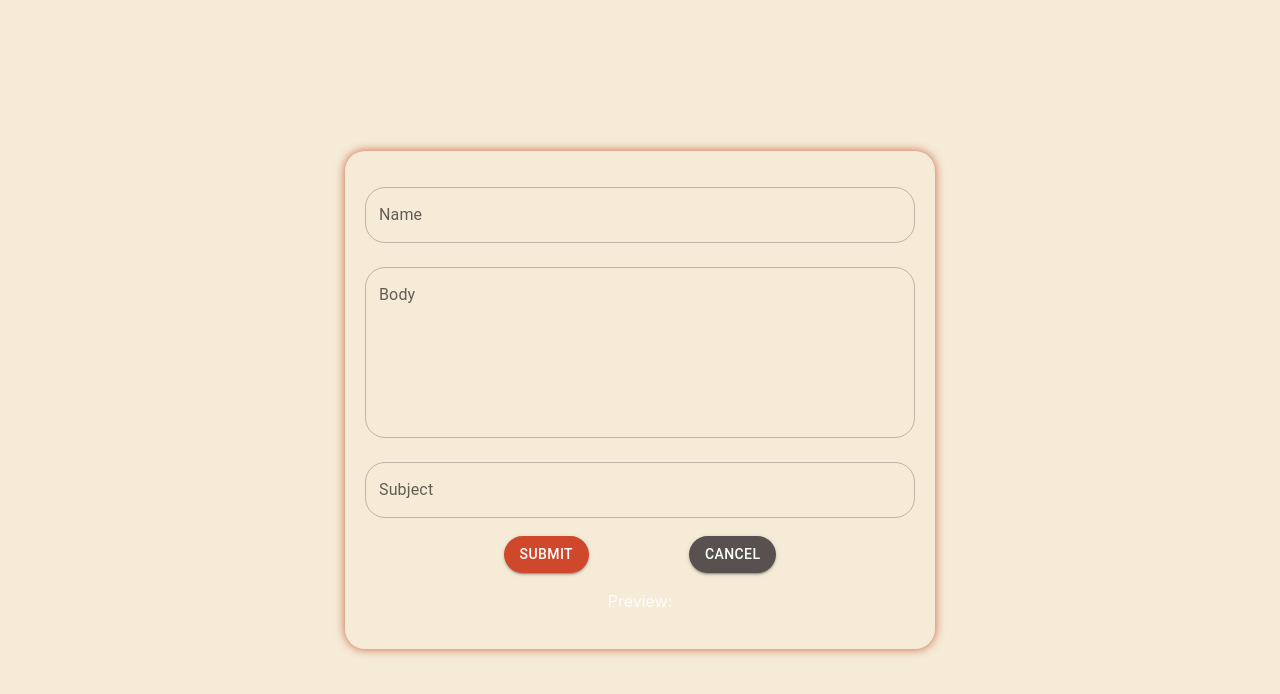
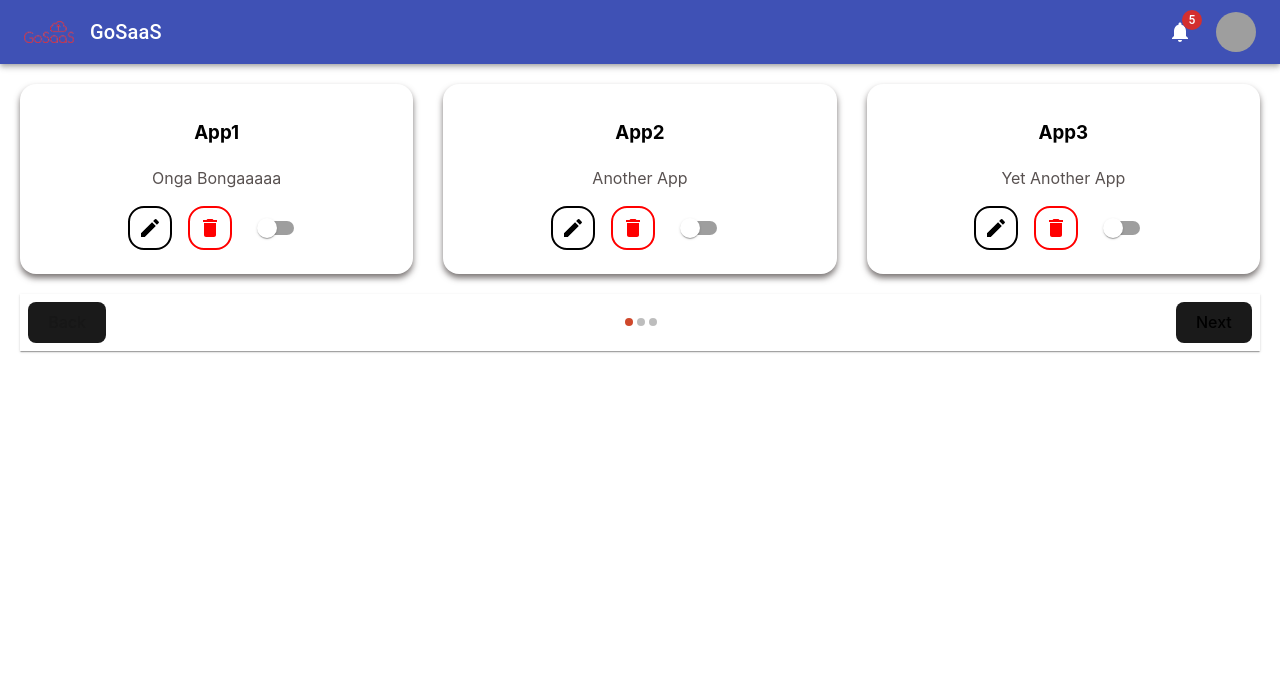
Before and after one commit to HamnaWahid/NotificationManagerApp, a React (Vite) app: page /Dashboard in a window 1280 px wide. Shown: the top 694 px of the page. Built offline with nearby package versions, Linux system fonts and the light colour scheme; grey boxes are pictures that could not be loaded.

Commit message:
app bar + routes

```diff
--- a/package.json
+++ b/package.json
@@ -15,9 +15,11 @@
     "@mui/icons-material": "^5.14.7",
     "@mui/material": "^5.14.7",
     "@mui/system": "^5.14.7",
+    "@types/react-router-dom": "^5.3.3",
     "@types/styled-components": "^5.1.26",
     "react": "^18.2.0",
     "react-dom": "^18.2.0",
+    "react-router-dom": "^6.15.0",
     "styled-components": "^6.0.7"
   },
   "devDependencies": {
--- a/src/App.css
+++ b/src/App.css
@@ -1,10 +1,10 @@
 /* App.css */
 #root {
-  max-width: 1280px;
-  margin: 0 auto;
-  padding: 2rem;
-  text-align: center;
-  background-color: #f5ebd6; /* Add this line */
+  /* max-width: 1280px; */
+  /* margin: 0 auto; */
+  /* padding: 2rem; */
+  /* text-align: center; */
+  background-color: white;
 }
 
 .card {
--- a/src/App.tsx
+++ b/src/App.tsx
@@ -1,37 +1,13 @@
-import { useState } from 'react';
-import NotificationEdit from '../src/pages/NotificationEdit'; // Import the NewFormComponent
-// import Dashboard from './pages/Dashboard/Dashboard';
 import './App.css';
-// import LoginPage from './pages/Login/Login';
-// import Loading from './common/Loading';
-// import AppEdit from './pages/AppEdit';
-// import EventEdit from './pages/EventEdit';
+import { BrowserRouter } from 'react-router-dom';
+import Routes from './routes/Routes';
 
 function App() {
-  const [showForm, setShowForm] = useState(false); // State to control when to show the form
-
-  const handleFormSubmit = (formData: unknown) => {
-    // No specific action added here, you can leave it empty or add actions later
-    console.log('Form Data:', formData);
-    setShowForm(false); // Hide the form after submission
-  };
-
-  const handleFormCancel = () => {
-    // No specific action added here, you can leave it empty or add actions later
-    setShowForm(false); // Hide the form on cancel
-  };
-
   return (
     <div className='App'>
-      {/* <LoginPage /> */}
-      {/* <Dashboard /> */}
-      {/* <Loading /> */}
-      <NotificationEdit
-        onSubmit={handleFormSubmit}
-        onCancel={handleFormCancel}
-      />
-      {/* <AppEdit /> */}
-      {/* <EventEdit /> */}
+      <BrowserRouter>
+        <Routes />
+      </BrowserRouter>
     </div>
   );
 }
--- /dev/null
+++ b/src/HOC/Wrapper.tsx
@@ -0,0 +1,12 @@
+import AppNavbar from '../common/AppBar';
+
+const Wrapper = ({ children }) => {
+  return (
+    <div>
+      <AppNavbar />
+      {children}
+    </div>
+  );
+};
+
+export default Wrapper;
--- /dev/null
+++ b/src/common/AppBar.tsx
@@ -0,0 +1,40 @@
+import AppBar from '@mui/material/AppBar';
+import Toolbar from '@mui/material/Toolbar';
+import Typography from '@mui/material/Typography';
+import IconButton from '@mui/material/IconButton';
+import Badge from '@mui/material/Badge';
+import NotificationsIcon from '@mui/icons-material/Notifications';
+import Avatar from '@mui/material/Avatar';
+import LogoImage from '../assets/logo-gosaas.png'; // Replace with the actual path to your logo image
+
+const AppNavbar = () => {
+  return (
+    <AppBar position='static' sx={{ backgroundColor: '#3f51b5' }}>
+      <Toolbar>
+        {/* Image on the left side */}
+        <img
+          src={LogoImage}
+          alt='Logo'
+          style={{ width: '50px', marginRight: '16px' }}
+        />
+
+        {/* App title */}
+        <Typography variant='h6' component='div' sx={{ flexGrow: 1 }}>
+          GoSaaS
+        </Typography>
+
+        {/* Notification icon with an avatar */}
+        <div style={{ marginRight: '16px' }}>
+          <IconButton color='inherit' aria-label='Notifications'>
+            <Badge badgeContent={5} color='error'>
+              <NotificationsIcon />
+            </Badge>
+          </IconButton>
+        </div>
+        <Avatar alt='User Avatar' src='/your-avatar-path.png' />
+      </Toolbar>
+    </AppBar>
+  );
+};
+
+export default AppNavbar;
--- a/src/index.css
+++ b/src/index.css
@@ -24,11 +24,10 @@ a:hover {
 
 body {
   margin: 0;
-  display: flex;
-  place-items: center;
-  min-width: 320px;
-  min-height: 100vh;
-  background-color: #f5ebd6; /* Change the background color here */
+  /* display: flex; */
+  /* min-width: 320px; */
+  /* min-height: 100vh; */
+  background-color: white; /* Change the background color here */
 }
 
 h1 {
--- /dev/null
+++ b/src/routes/Routes.tsx
@@ -0,0 +1,49 @@
+import { Routes, Route } from 'react-router-dom';
+import Wrapper from '../HOC/Wrapper';
+import LoginPage from '../pages/Login/Login';
+import Dashboard from '../pages/Dashboard/Dashboard';
+import AppEdit from '../pages/AppEdit';
+import EventEdit from '../pages/EventEdit';
+import NotificationEdit from '../pages/NotificationEdit';
+
+function App() {
+  return (
+    <Routes>
+      <Route path='/' element={<LoginPage />} />
+      <Route
+        path='/Dashboard'
+        element={
+          <Wrapper>
+            <Dashboard />
+          </Wrapper>
+        }
+      />
+      <Route
+        path='/EditApp'
+        element={
+          <Wrapper>
+            <AppEdit />
+          </Wrapper>
+        }
+      />
+      <Route
+        path='/EditEvent'
+        element={
+          <Wrapper>
+            <EventEdit />
+          </Wrapper>
+        }
+      />
+      <Route
+        path='/EditNotification'
+        element={
+          <Wrapper>
+            <NotificationEdit />
+          </Wrapper>
+        }
+      />
+    </Routes>
+  );
+}
+
+export default App;
```
Also changed, not shown: src/common/Toolbar.tsx (deleted), 1 other file (tests, documents, lock files or other folders).
